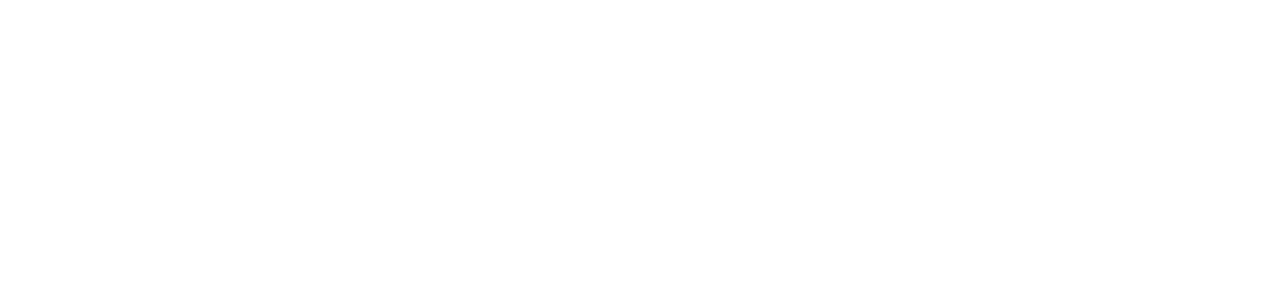
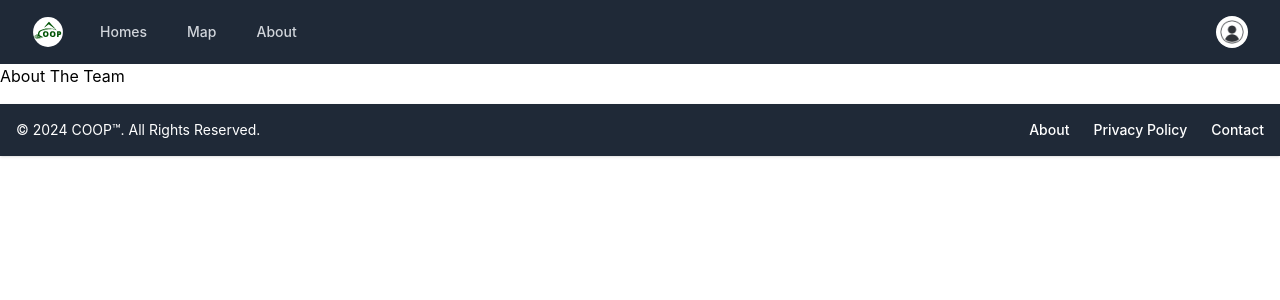
Before and after one commit to warrenmwang/coop_casa, a React (Create React App) app in the folder frontend/: page /about in a window 1280 px wide. Before the commit this address had no page. Shown: the top 300 px of the page. Built offline with nearby package versions, Linux system fonts and the light colour scheme.

Commit message:
Update links to use Link and add more pages.

```diff
--- a/frontend/public/index.html
+++ b/frontend/public/index.html
@@ -6,8 +6,8 @@
     <meta name="viewport" content="width=device-width, initial-scale=1" />
     <meta name="theme-color" content="#000000" />
     <meta
-      name="description"
-      content="Web site created using create-react-app"
+      name="Coop Homes"
+      content="Create or find your own community of like-minded zoomers who want to become homeowners in the USA."
     />
     <link rel="apple-touch-icon" href="%PUBLIC_URL%/logo192.png" />
     <!--
@@ -24,7 +24,7 @@
       work correctly both with client-side routing and a non-root public URL.
       Learn how to configure a non-root public URL by running `npm run build`.
     -->
-    <title>React App</title>
+    <title>Coop Homes</title>
   </head>
   <body>
     <noscript>You need to enable JavaScript to run this app.</noscript>
--- a/frontend/src/App.tsx
+++ b/frontend/src/App.tsx
@@ -1,9 +1,12 @@
 // import './styles/app.css';
 import CreateAccountForm from './components/CreateAccount';
 import Home from './components/Home';
+import About from './components/About';
 
 import { BrowserRouter as Router, Routes, Route } from 'react-router-dom';
 import Dashboard from './components/Dashboard';
+import PrivacyPolicy from './components/PrivacyPolicy';
+import Contact from './components/Contact';
 
 function App() {
   return (
@@ -11,7 +14,10 @@
       <Routes>
         <Route path="/" element={<Home />} />
         {/* <Route path="/createAccount" element={<CreateAccountForm />} /> */}
-        {/* <Route path="/dashboard" element={<Dashboard />} /> */}
+        <Route path="/dashboard" element={<Dashboard />} />
+        <Route path="/about" element={<About />} />
+        <Route path="/privacy-policy" element={<PrivacyPolicy />} />
+        <Route path="/contact" element={<Contact />} />
         {/* <Route path="*" element={<NotFound />} /> */}
       </Routes>
     </Router>
--- /dev/null
+++ b/frontend/src/components/About.tsx
@@ -0,0 +1,16 @@
+import React from "react";
+import Footer from "./Footer";
+import TopNavbar from "./TopNavbar";
+
+const About : React.FC = () => {
+  return(
+    <div>
+      <TopNavbar></TopNavbar>
+        <div>About The Team</div>
+
+      <Footer></Footer>
+    </div>
+  )
+}
+
+export default About;
--- /dev/null
+++ b/frontend/src/components/Contact.tsx
@@ -0,0 +1,16 @@
+import React from "react";
+import TopNavbar from "./TopNavbar";
+import Footer from "./Footer";
+
+const Contact : React.FC = () => {
+  return (
+    <div>
+      <TopNavbar></TopNavbar>
+      <h1>Contact Us</h1>
+      <p>TBD.</p>
+      <Footer></Footer>
+    </div>
+  );
+}
+
+export default Contact;
--- a/frontend/src/components/Dashboard.tsx
+++ b/frontend/src/components/Dashboard.tsx
@@ -1,7 +1,17 @@
-// TODO:
+import React from "react";
+import SearchCommunities from "./SearchCommunities";
+import SearchLocations from "./SearchLocations";
 
-export default function Dashboard() {
-    return (
-        <div>dashboard page</div>
-    )
+// TODO: this should pretty much replace everything in the main section of the page
+// once the user logs in / creates an account.
+const Dashboard: React.FC = () => {
+  return (
+    <div>
+      <h1>Dashboard Page Placeholder</h1>
+      <SearchCommunities></SearchCommunities>
+      <SearchLocations></SearchLocations>
+    </div>
+  )
 }
+
+export default Dashboard;
--- /dev/null
+++ b/frontend/src/components/Footer.tsx
@@ -0,0 +1,26 @@
+import React from "react";
+import { Link } from "react-router-dom";
+
+const Footer : React.FC = () => {
+  return(
+    <footer className="mx-auto bg-gray-800 shadow m-4 dark:bg-gray-800">
+        <div className="w-full mx-auto max-w-screen-xl p-4 md:flex md:items-center md:justify-between">
+          <span className="text-sm text-white sm:text-center dark:text-gray-400">© 2024 <Link to="/" className="hover:underline">COOP™</Link>. All Rights Reserved.
+        </span>
+        <ul className="flex flex-wrap items-center mt-3 text-sm font-medium text-white dark:text-gray-400 sm:mt-0">
+            <li>
+                <Link to="/about" className="hover:underline me-4 md:me-6">About</Link>
+            </li>
+            <li>
+                <Link to="/privacy-policy" className="hover:underline me-4 md:me-6">Privacy Policy</Link>
+            </li>
+            <li>
+                <Link to="/contact" className="hover:underline">Contact</Link>
+            </li>
+        </ul>
+        </div>
+    </footer>
+  )
+}
+
+export default Footer;
--- a/frontend/src/components/Home.tsx
+++ b/frontend/src/components/Home.tsx
@@ -1,11 +1,13 @@
 import TopNavBar from "./TopNavbar";
 import HeaderSection from "./HeaderSection";
+import Footer from "./Footer";
 
 const Home: React.FC = () => {
   return (
     <div>
       <TopNavBar></TopNavBar>
       <HeaderSection></HeaderSection>
+      <Footer></Footer>
     </div>
   );
 }
--- /dev/null
+++ b/frontend/src/components/PrivacyPolicy.tsx
@@ -0,0 +1,15 @@
+import React from "react";
+import TopNavbar from "./TopNavbar";
+import Footer from "./Footer";
+
+const PrivacyPolicy : React.FC = () => {
+  return(
+    <div>
+      <TopNavbar></TopNavbar>
+      <h1>Privacy Policy Page</h1>
+      <Footer></Footer>
+    </div>
+  )
+}
+
+export default PrivacyPolicy
--- /dev/null
+++ b/frontend/src/components/SearchCommunities.tsx
@@ -0,0 +1,9 @@
+import React from "react";
+
+const SearchCommunities: React.FC = () => {
+  return(
+    <div>Search Communities Placeholder</div>
+  )
+}
+
+export default SearchCommunities;
--- /dev/null
+++ b/frontend/src/components/SearchLocations.tsx
@@ -0,0 +1,11 @@
+import React from "react"
+
+const SearchLocations : React.FC = () => {
+  return (
+    <div>
+      <div>Search Locations Placeholder</div>
+    </div>
+  )
+}
+
+export default SearchLocations
--- a/frontend/src/components/TopNavbar.tsx
+++ b/frontend/src/components/TopNavbar.tsx
@@ -6,11 +6,9 @@
 import coopImg from "../images/coopAlt1.svg"
 
 const navigation = [
-  { name: 'Main', href: '#', current: true },
-  { name: 'Organizations', href: '#', current: false },
-  { name: 'Consultations', href: '#', current: false },
   { name: 'Homes', href: '#', current: false },
   { name: 'Map', href: '#', current: false},
+  { name: 'About', href: '/about', current: false },
 ]
 
 function classNames(...classes: (string | undefined | null | false)[]) {
@@ -38,18 +36,22 @@
               </div>
               <div className="flex flex-1 items-center justify-center sm:items-stretch sm:justify-start">
                 <div className="flex flex-shrink-0 items-center">
-                  <img
-                    className="h-8 w-auto"
-                    src={coopImg}
-                    alt="Your Company"
-                  />
+                  <Link
+                    to="/"
+                  >
+                    <img
+                      className="h-8 w-auto"
+                      src={coopImg}
+                      alt="Your Company"
+                    />
+                  </Link>
                 </div>
                 <div className="hidden sm:ml-6 sm:block">
                   <div className="flex space-x-4">
                     {navigation.map((item) => (
-                      <a
+                      <Link
                         key={item.name}
-                        href={item.href}
+                        to={item.href}
                         className={classNames(
                           item.current ? 'bg-gray-900 text-white' : 'text-gray-300 hover:bg-gray-700 hover:text-white',
                           'rounded-md px-3 py-2 text-sm font-medium'
@@ -57,7 +59,7 @@
                         aria-current={item.current ? 'page' : undefined}
                       >
                         {item.name}
-                      </a>
+                      </Link>
                     ))}
                   </div>
                 </div>
@@ -71,7 +73,6 @@
                       <span className="sr-only">Open user menu</span>
                       <img
                         className="h-8 w-8 rounded-full"
-                        // src="https://images.unsplash.com/photo-1472099645785-5658abf4ff4e?ixlib=rb-1.2.1&ixid=eyJhcHBfaWQiOjEyMDd9&auto=format&fit=facearea&facepad=2&w=256&h=256&q=80"
                         src={profileImg}
                         alt=""
                       />
@@ -116,13 +117,13 @@
             </div>
           </div>
 
+          {/* Mobile view buttons */}
           <Disclosure.Panel className="sm:hidden">
             <div className="space-y-1 px-2 pb-3 pt-2">
               {navigation.map((item) => (
-                <Disclosure.Button
+                <Link
                   key={item.name}
-                  as="a"
-                  href={item.href}
+                  to={item.href}
                   className={classNames(
                     item.current ? 'bg-gray-900 text-white' : 'text-gray-300 hover:bg-gray-700 hover:text-white',
                     'block rounded-md px-3 py-2 text-base font-medium'
@@ -130,7 +131,7 @@
                   aria-current={item.current ? 'page' : undefined}
                 >
                   {item.name}
-                </Disclosure.Button>
+                </Link>
               ))}
             </div>
           </Disclosure.Panel>
```
Also changed, not shown: frontend/src/components/HeaderSection.tsx (+11 -5 lines), 1 other file (tests, documents, lock files or other folders). Lines whose indentation alone changed are shown as unchanged.
